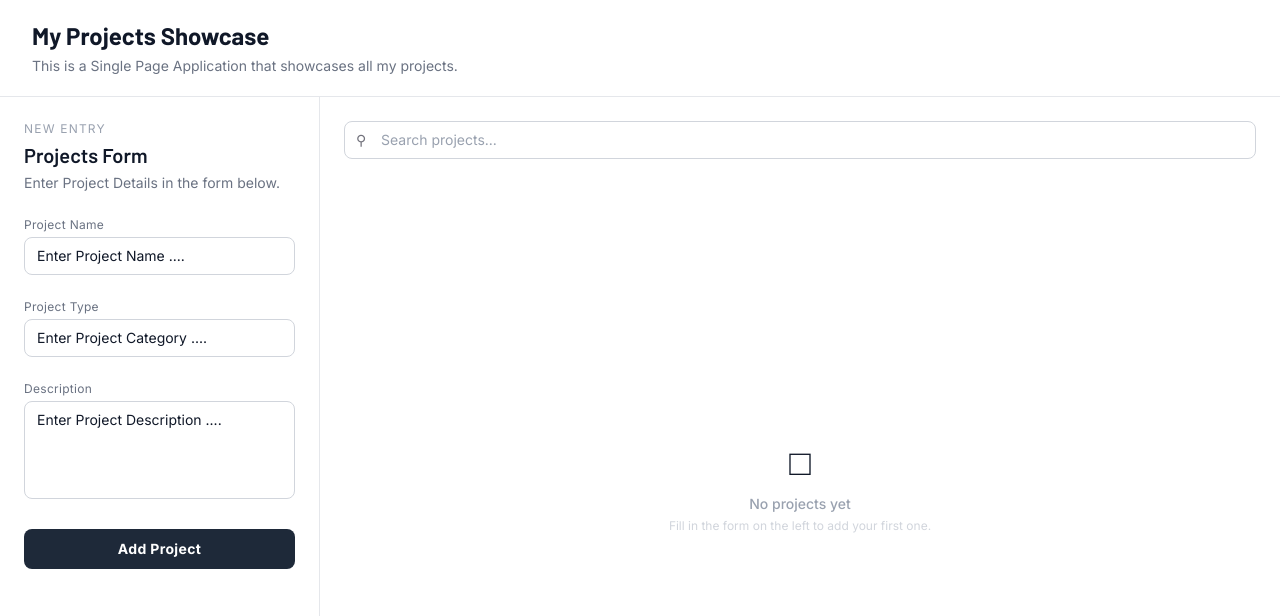
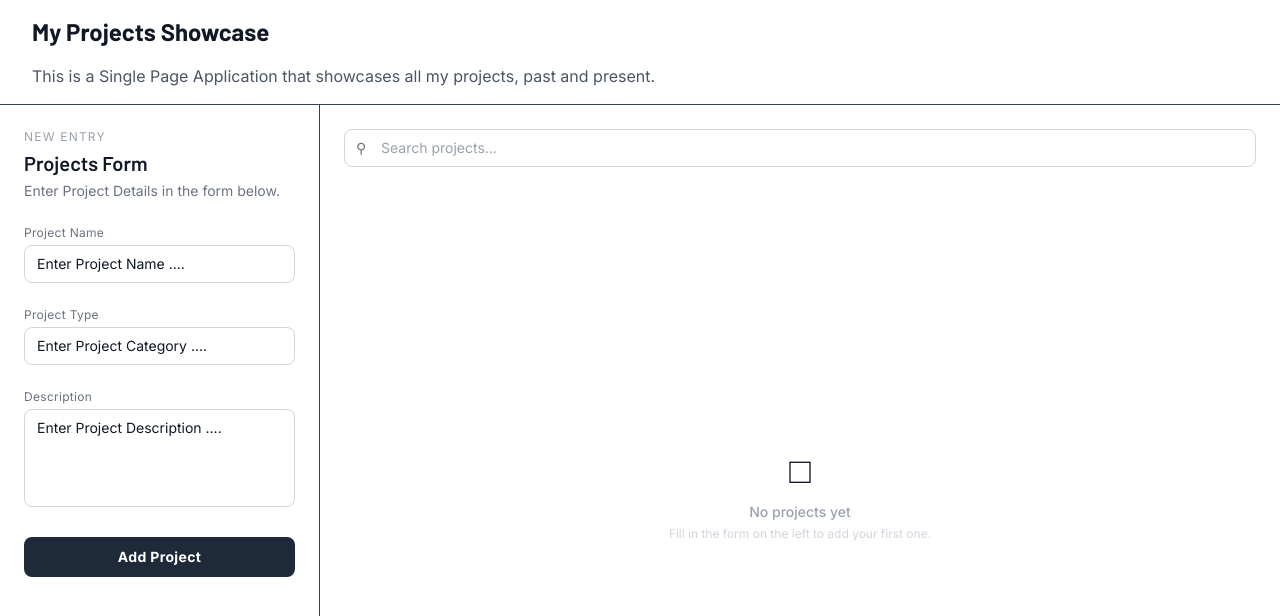
Before and after one commit to LynWM/projects-showcase, a React (Vite) app: page / in a window 1280 px wide. Shown: the top 616 px of the page. Built offline with nearby package versions, Linux system fonts and the light colour scheme.

Commit message:
fix: fixed up tailwind structure

```diff
--- a/src/App.jsx
+++ b/src/App.jsx
@@ -3,6 +3,8 @@ import AddProject from './components/add-project'
 import ProjectsList from './components/projects-list'
 
 export default function App() {
+
+  // STATES
   const [projects, setProjects] = useState(() => {
     try {
       const stored = localStorage.getItem('projects')
@@ -25,25 +27,33 @@ export default function App() {
   }
 
   return (
-    <div className="min-h-screen bg-white text-gray-900 font-sans">
+    <div className='min-h-screen bg-white text-gray-900 font-sans'>
 
-      {/* Header */}
-      <header className="border-b border-gray-200 px-8 py-5">
-        <h2 className="font-barlow text-2xl font-bold text-gray-900">My Projects Showcase</h2>
-        <p className="text-sm text-gray-500 mt-1">This is a Single Page Application that showcases all my projects.</p>
-      </header>
+      <div className='flex flex-col border-b border-gray-700 px-8 py-4 gap-4'>
 
-      {/* Main layout — side by side */}
-      <main className="flex h-[calc(100vh-80px)]">
+        <h2 className='font-barlow text-2xl font-bold'>
+          My Projects Showcase
+        </h2>
 
-        {/* Left — Add Project */}
-        <aside className="w-80 min-w-72 border-r border-gray-200 overflow-y-auto">
+        <p className='text-gray-600'>
+          This is a Single Page Application that showcases all my projects, past and present.
+        </p>
+      </div>
+
+
+      <main className='flex h-[calc(100vh-80px)]'>
+
+        {/* AddProjects Component */}
+        <aside className='w-80 min-w-72 border-r border-gray-700'>
           <AddProject onAddProject={handleAddProject} />
         </aside>
 
-        {/* Right — Projects List */}
-        <section className="flex-1 overflow-y-auto">
-          <ProjectsList projects={projects} onDeleteProject={handleDeleteProject} />
+        {/* ProjectsList Component */}
+        <section className='flex-1'>
+          <ProjectsList
+              projects={projects}
+              onDeleteProject={handleDeleteProject}
+            />
         </section>
 
       </main>
```
